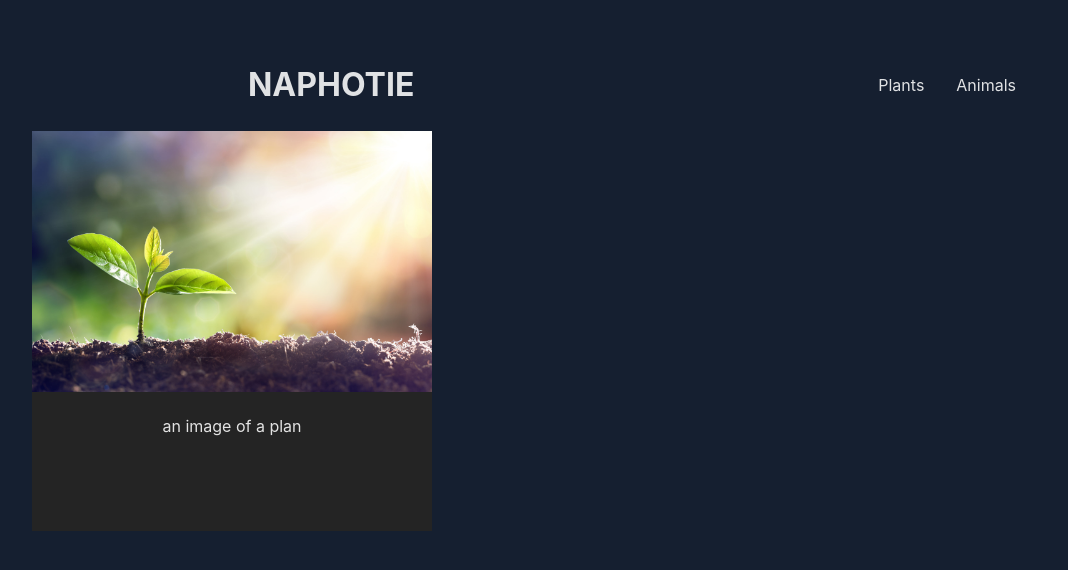
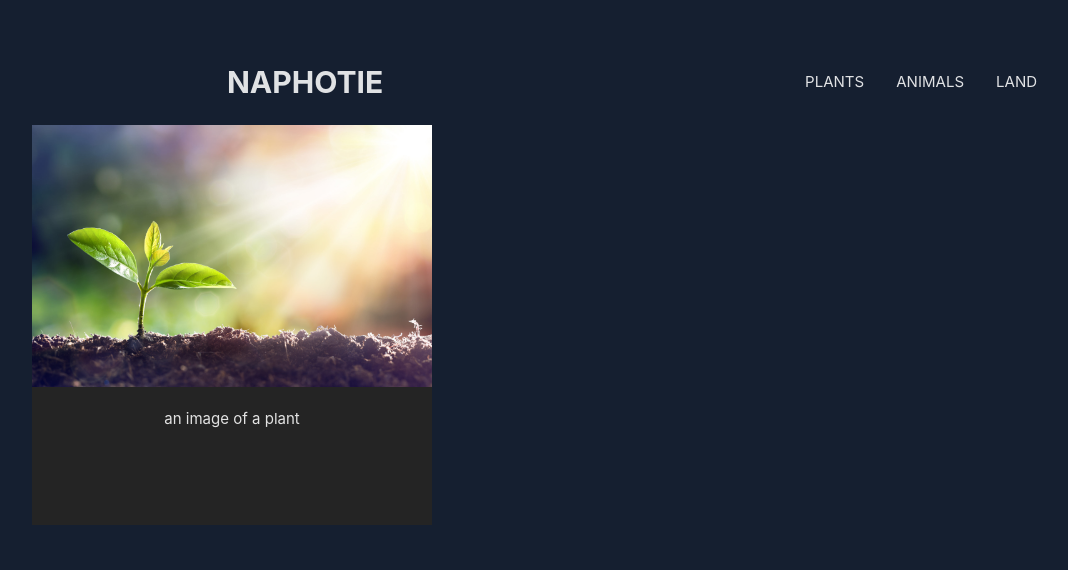
Before and after one commit to jmngandu/NAPHOTIE, a React (Vite) app in the folder naphotie/: page / in a window 1280 px wide. Shown: the top 570 px of the page, without its empty margins (8-1076 px from the left). Built offline with nearby package versions, Linux system fonts and the light colour scheme.

Commit message:
added home page

```diff
--- a/naphotie/src/App.css
+++ b/naphotie/src/App.css
@@ -3,6 +3,7 @@
   margin: 0 auto;
   padding: 2rem;
   text-align: center;
+  font-size: 62.7%;
 }
 /*HEADER*/
 .header-sect {
@@ -16,6 +17,13 @@
 .nav-sect p {
   padding-left: 2rem;
 }
+.nav-sect P:hover {
+  color: coral;
+  transition: 2s ease;
+  border: 1px solid #242424;
+  border-radius: 1rem;
+}
+/*HERO PAGE*/
 .page-file {
   background-color: #242424;
   width: 400px;
--- a/naphotie/src/App.jsx
+++ b/naphotie/src/App.jsx
@@ -1,13 +1,11 @@
 import { useState } from "react";
 import "./App.css";
 import { Home } from "./Pages/Home";
-import { Hero } from "./Components/Hero";
 
 function App() {
   return (
     <>
       <Home />
-      <Hero />
     </>
   );
 }
--- a/naphotie/src/Components/Header.jsx
+++ b/naphotie/src/Components/Header.jsx
@@ -4,8 +4,9 @@ export const Header = () => {
       <div className="header-sect">
         <h1>NAPHOTIE</h1>
         <nav className="nav-sect">
-          <p>Plants</p>
-          <p>Animals</p>
+          <p>PLANTS</p>
+          <p>ANIMALS</p>
+          <p>LAND</p>
         </nav>
       </div>
     </>
--- a/naphotie/src/Components/Hero.jsx
+++ b/naphotie/src/Components/Hero.jsx
@@ -1,10 +1,10 @@
-export const Hero = () => {
+export const Hero = (props) => {
   return (
     <>
       <div className="hero-sect">
         <div className="page-file">
           <img src="/src/assets/Plants/scaled.jpeg" />
-          <p>an image of a plan</p>
+          <p>an image of a plant</p>
         </div>
       </div>
     </>
--- a/naphotie/src/Pages/Home.jsx
+++ b/naphotie/src/Pages/Home.jsx
@@ -1,9 +1,11 @@
 import { Header } from "../Components/Header";
+import { Hero } from "../Components/Hero";
 
 export const Home = () => {
   return (
     <>
       <Header />
+      <Hero />
     </>
   );
 };
--- a/naphotie/src/index.css
+++ b/naphotie/src/index.css
@@ -12,3 +12,6 @@
   -webkit-font-smoothing: antialiased;
   -moz-osx-font-smoothing: grayscale;
 }
+body {
+  font-size: 1.5rem;
+}
```
Also changed, not shown: naphotie/src/Components/PlantsData.js (renamed from naphotie/src/Components/PlantsData.jsx).
